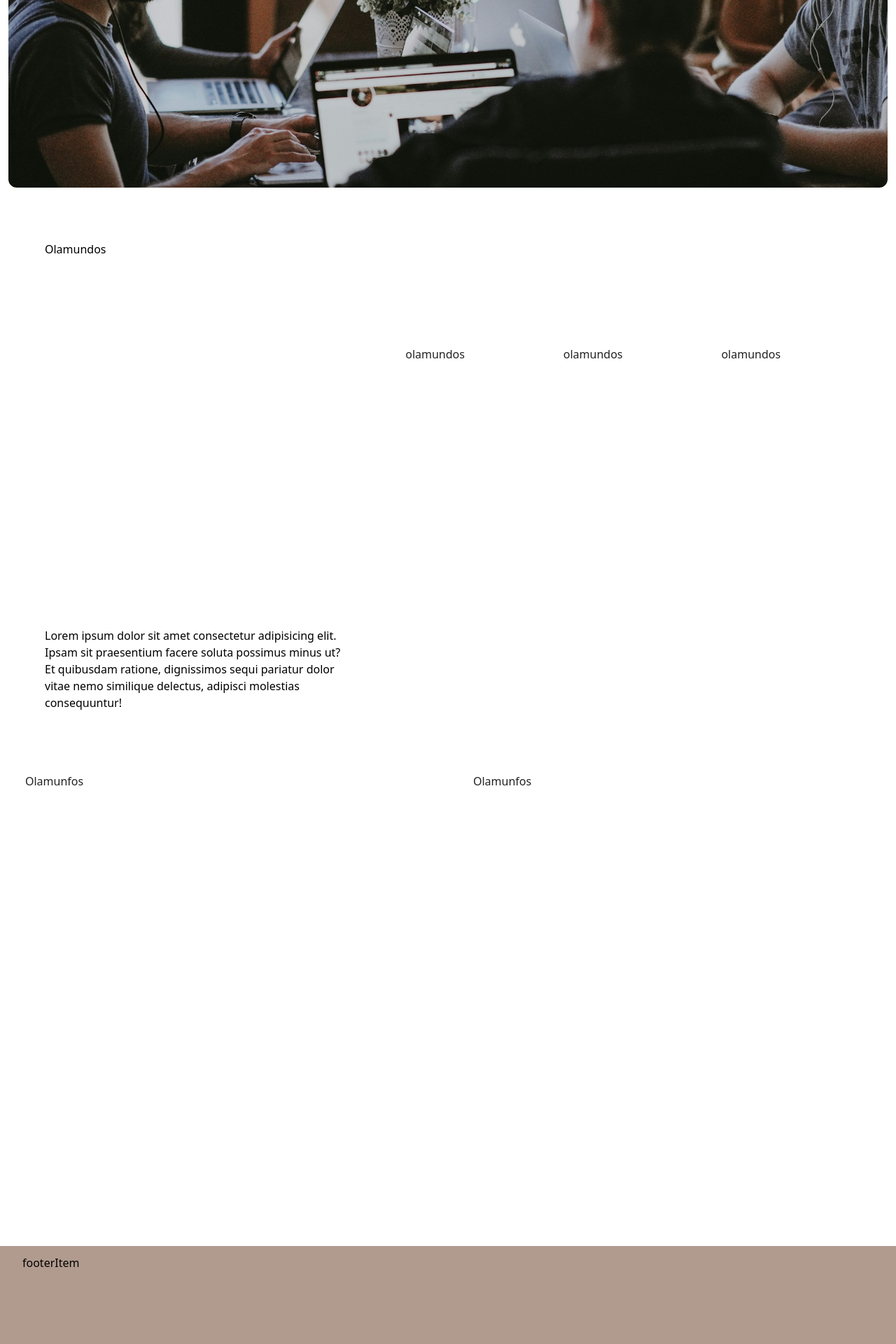
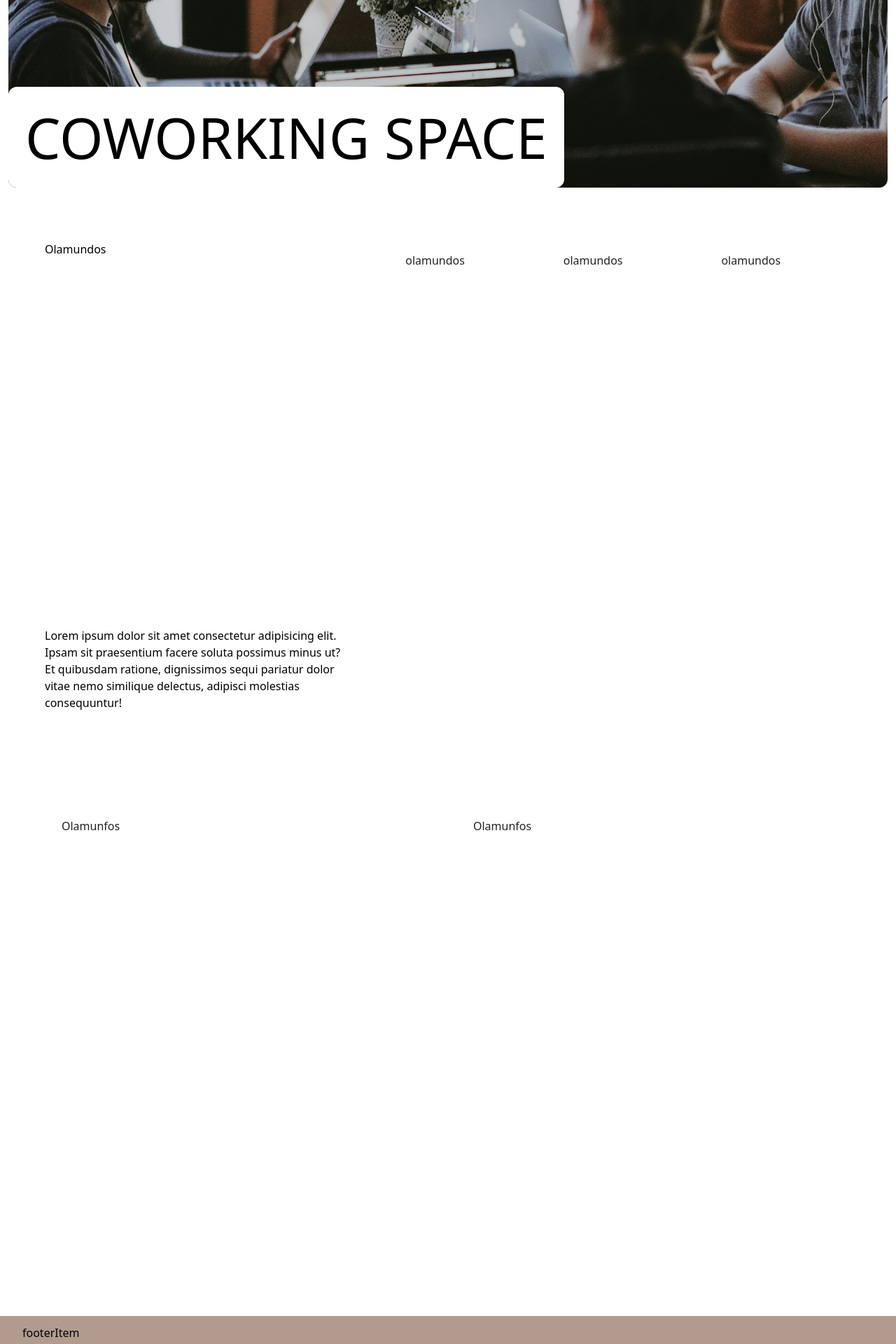
Before and after one commit to RickBm400/next-people-dictionary, a Next.js app: page / in a window 1280 px wide. Shown: the part 520-2440 px from the top of the page at 70% size. Built offline with nearby package versions, Linux system fonts and the light colour scheme.

Commit message:
style: h1 text style modified fv

```diff
--- a/app/landing.sass
+++ b/app/landing.sass
@@ -19,6 +19,15 @@ $nav_height: 48px
         height: calc($cont_height - $nav_height)
         background: url("../public/images/coworking.jpg") no-repeat
         background-size: cover
+        .-title
+            background-color: white
+            position: absolute
+            bottom: 12px
+            left: 12px
+            padding-inline: 24px
+            padding-block: 12px
+            h1
+                font-size: 5rem
 #about
     height: $cont_height
     padding: 64px
@@ -31,10 +40,11 @@ $nav_height: 48px
         height: 100%
 
 #logins
-    padding-inline: $global_padding
+    height: $cont_height
+    padding: 64px
 .logins
     &__cards
-        height: 700px
+        height: 100%
 
 #footer
     height: 18rem
--- a/app/layout.tsx
+++ b/app/layout.tsx
@@ -11,3 +11,5 @@ export default function RootLayout({
     </html>
   );
 }
+
+// buscar ejemplos en el repo de jest carpeta ejemplos
--- a/app/page.tsx
+++ b/app/page.tsx
@@ -1,6 +1,7 @@
 "use client";
 import "./landing.sass";
 import ContentCards from "@/components/ContentCards";
+import Grid2 from "@mui/material/Unstable_Grid2/Grid2";
 import LoginCards from "./components/LogIn";
 
 export default function Home() {
@@ -18,7 +19,9 @@ export default function Home() {
           </ul>
         </nav>
         <div className="landing__container p-[24px] rounded-[12px]">
-          <h1>COWORKING SPACE</h1>
+          <div className="-title rounded-[12px]">
+            <h1>COWORKING SPACE</h1>
+          </div>
         </div>
       </section>
       <section id="about" className="flex space-x-16 ">
@@ -35,7 +38,7 @@ export default function Home() {
           {[1, 2, 3].map((numer) => (
             <ContentCards
               key={numer}
-              className={"flex-1 rounded-[12px] h-[80%]"}
+              className={"flex-1 rounded-[12px] h-[100%]"}
             ></ContentCards>
           ))}
         </div>
--- a/app/sass/global.sass
+++ b/app/sass/global.sass
@@ -2,6 +2,6 @@
 @tailwind components
 @tailwind utilities
 
-html
-    &::-webkit-scrollbar
-        display: none
+// html
+//     &::-webkit-scrollbar
+//         display: none
```
